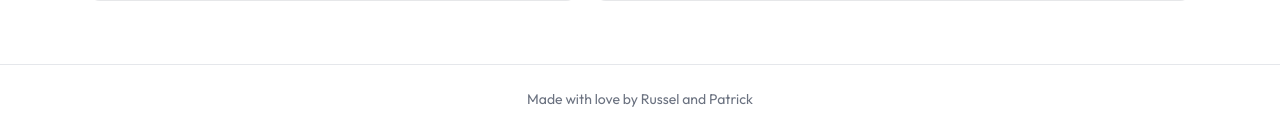
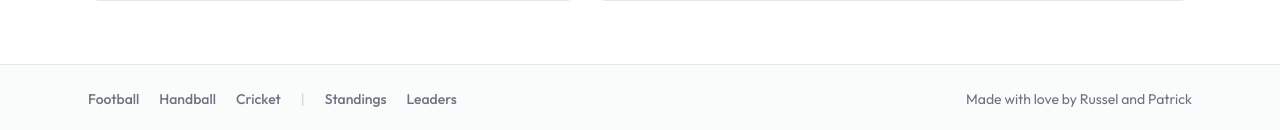
Before and after one commit to wrestle-R/SPTC, a Next.js app in the folder next/: page / in a window 1280 px wide. Shown: the part 1319-1449 px from the top of the page. Built offline with nearby package versions, Linux system fonts and the light colour scheme; no server answers; the database is empty.

Commit message:
updated bottom bar

```diff
--- a/next/components/public-shell.tsx
+++ b/next/components/public-shell.tsx
@@ -1,13 +1,22 @@
+import Link from "next/link";
 import { PublicNavbar } from "@/components/public-navbar";
 
 export function PublicShell({ children }: { children: React.ReactNode }) {
   return (
-    <div className="min-h-svh">
+    <div className="flex min-h-svh flex-col">
       <PublicNavbar />
-      <main className="mx-auto w-full max-w-6xl px-4 pb-16 pt-24 sm:px-6">{children}</main>
-      <footer className="border-t">
-        <div className="mx-auto max-w-6xl px-4 py-6 text-center text-sm text-muted-foreground sm:px-6">
-          <span>Made with love by Russel and Patrick</span>
+      <main className="mx-auto w-full max-w-6xl flex-1 px-4 pb-16 pt-24 sm:px-6">{children}</main>
+      <footer className="mt-auto border-t bg-muted/40">
+        <div className="mx-auto flex max-w-6xl flex-col items-center justify-between gap-4 px-4 py-6 sm:flex-row sm:px-6">
+          <nav className="flex flex-wrap items-center gap-x-5 gap-y-2 text-sm" aria-label="Footer sports">
+            <Link href="/football" className="font-medium text-muted-foreground transition-colors hover:text-foreground">Football</Link>
+            <Link href="/handball" className="font-medium text-muted-foreground transition-colors hover:text-foreground">Handball</Link>
+            <Link href="/cricket" className="font-medium text-muted-foreground transition-colors hover:text-foreground">Cricket</Link>
+            <span className="hidden text-muted-foreground/30 sm:inline">|</span>
+            <Link href="/teams" className="font-medium text-muted-foreground transition-colors hover:text-foreground">Standings</Link>
+            <Link href="/leaderboards" className="font-medium text-muted-foreground transition-colors hover:text-foreground">Leaders</Link>
+          </nav>
+          <p className="text-sm text-muted-foreground">Made with love by Russel and Patrick</p>
         </div>
       </footer>
     </div>
```
Also changed, not shown: 1 other file (tests, documents, lock files or other folders).
